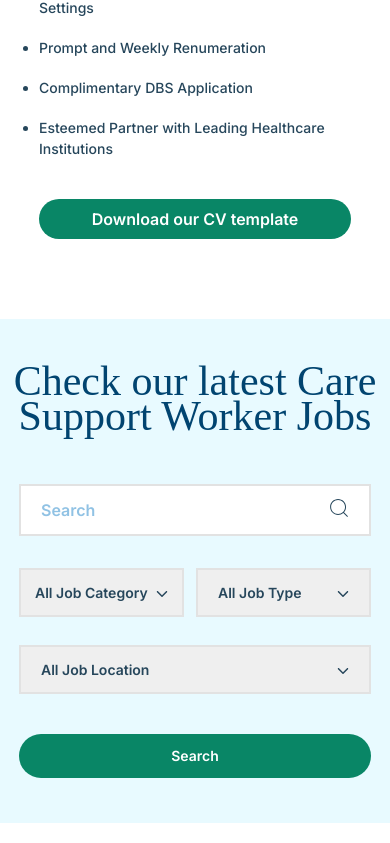
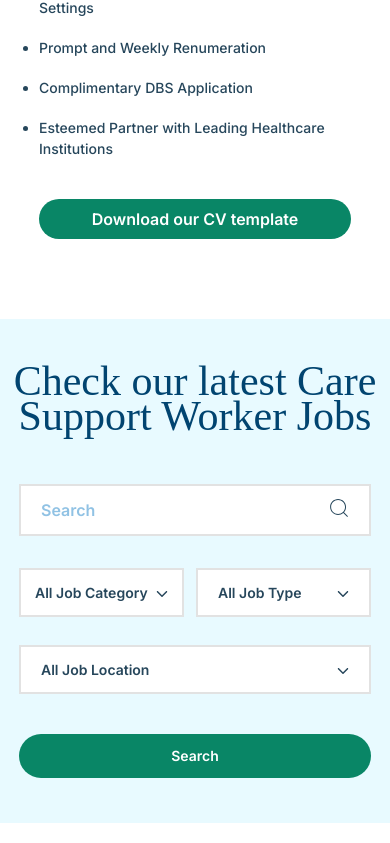
Before and after one commit to Princessayomide53/Fijan, a React (Create React App) app: page /nurses in a window 390 px wide. Shown: the part 2383-3226 px from the top of the page. Built offline with nearby package versions, Linux system fonts and the light colour scheme; a web font is replaced by a local one.

Commit message:
finished the caresupport page

```diff
--- a/src/Routers/Careers/Hero.js
+++ b/src/Routers/Careers/Hero.js
@@ -19,7 +19,7 @@ const Hero = () => {
           <img
             src={employers}
             alt=''
-            className='object-contain w-[20rem] md:w-[42rem] mac:w-[80rem] lg:w-[55rem] mac:h-[30rem] xl:w-[70rem] xl:h-[28rem]'
+            className='object-contain w-[20rem] hidden md:block md:w-[42rem] mac:w-[80rem] lg:w-[55rem] mac:h-[30rem] xl:w-[70rem] xl:h-[28rem]'
           />
           <img
             src={employer}
--- a/src/Routers/Careers/Nurses.js
+++ b/src/Routers/Careers/Nurses.js
@@ -70,7 +70,7 @@ const Nurses = () => {
       <h1 className=' text-center special-font pt-[64px] md:pt-[50px] xl:pt-[75px] mac:px-0 text-3xl md:text-4xl leading-normal lg:leading-[3.85rem] font-normal lg:text-5xl xl:text-7xl mac:text-[3.5rem] text-[#014470] '>
         Our Services
       </h1>
-      <div className='grid grid-cols-1 md:grid-cols-2 md:pb-[1rem] lg:pb-[2.5rem] lg:grid-cols-2 xl:grid-cols-3 gap-y-[50px] md:gap-y-[55px] lg:gap-y-[83px] gap-x-[20px] pt-[50px] md:pt-[46px] hover:bg-white'>
+      <div className='grid grid-cols-1 md:grid-cols-2 md:pb-[1rem] lg:pb-[2.5rem] lg:grid-cols-2 xl:grid-cols-3 gap-y-[50px] md:gap-y-[55px] lg:gap-y-[83px] gap-x-[20px] pt-[30px] pb-[50px] md:pt-[46px] hover:bg-white'>
         {jobs.map((cards) => (
           <div
             key={cards.id}
--- a/src/Routers/HomeCare/Filter.js
+++ b/src/Routers/HomeCare/Filter.js
@@ -4,7 +4,7 @@ import { IoIosArrowDown } from 'react-icons/io';
 
 const Filter = () => {
   return (
-    <section className='my-[2rem] md:mt-[4rem] mb-[2rem] lg:my-[4rem] md:block py-[45px] md:h-[550px] xl:h-[445px] md:py-[60px] bg-[#E8FAFF]'>
+    <section className='my-[2rem] md:mt-[4rem] mb-[1rem] lg:my-[4rem] md:block py-[45px] md:h-[550px] xl:h-[445px] md:py-[60px] bg-[#E8FAFF]'>
       <h2 className='special-font text-[42px] leading-[35px] text-[#014470] text-center font-normal md:text-5xl xl:text-[72px] md:leading-[60px]'>
         Check our latest Care
         <br className='md:hidden' /> Support <br className='hidden md:block' />{' '}
@@ -25,10 +25,10 @@ const Filter = () => {
           <div className='relative hidden md:flex flex-1 xl:flex-none'>
             {' '}
             <select className='py-3 flex-1 xl:flex-none xl:w-[215px] pl-5 appearance-none border-2 border-[#E2E2E2] focus:outline-blue-300 text-[#26465B] text-sm md:text-lg font-semibold leading-normal'>
-              <option className=''>All Job Category</option>
-              <option className=''>Nurses</option>
-              <option className=''>Medical Doctors</option>
-              <option className=''>Care Support Worker</option>
+              <option className='text-[#26465B]'>All Job Category</option>
+              <option className='text-[#26465B]'>Nurses</option>
+              <option className='text-[#26465B]'>Medical Doctors</option>
+              <option className='text-[#26465B]'>Care Support Worker</option>
             </select>
             <IoIosArrowDown className='text-base md:text-xl  text-[#26465B] absolute right-5 top-[18px] z-20' />
           </div>
@@ -37,45 +37,45 @@ const Filter = () => {
         <div className='flex gap-3 md:gap-5 mt-8 xl:mt-0 flex-1 xl:flex-none'>
           <div className='relative flex md:hidden flex-1 xl:flex-none'>
             {' '}
-            <select className='py-3 flex-1 xl:flex-none xl:w-[215px] pl-[14px] md:pl-5 appearance-none border-2 border-[#E2E2E2] focus:outline-blue-300 text-[#26465B] text-sm md:text-lg font-semibold leading-normal'>
-              <option className=''>All Job Category</option>
-              <option className=''>Nurses</option>
-              <option className=''>Medical Doctors</option>
-              <option className=''>Care Support Worker</option>
+            <select className='py-3 flex-1 xl:flex-none xl:w-[215px] pl-[14px] md:pl-5 appearance-none border-2 border-[#E2E2E2] bg-white focus:outline-blue-300 text-[#26465B] text-sm md:text-lg font-semibold leading-normal'>
+              <option className='text-[#26465B]'>All Job Category</option>
+              <option className='text-[#26465B]'>Nurses</option>
+              <option className='text-[#26465B]'>Medical Doctors</option>
+              <option className='text-[#26465B]'>Care Support Worker</option>
             </select>
             <IoIosArrowDown className=' md:text-xl text-base  text-[#26465B] absolute right-[14px] md:right-5 top-[18px] z-20' />
           </div>
           <div className='relative flex flex-1 xl:flex-none'>
             {' '}
-            <select className='py-3 flex-1 xl:flex-none pl-5 w-[175px] border-2 appearance-none border-[#E2E2E2] focus:outline-blue-300 text-[#26465B] text-sm md:text-lg font-semibold leading-normal'>
+            <select className='py-3 flex-1 xl:flex-none pl-5 w-[175px] border-2 appearance-none border-[#E2E2E2] focus:outline-blue-300 bg-white text-[#26465B] text-sm md:text-lg font-semibold leading-normal'>
               <option>All Job Type</option>
-              <option className=''>Nurses</option>
-              <option className=''>Medical Doctors</option>
-              <option className=''>Care Support Worker</option>
+              <option className='text-[#26465B]'>Full Time</option>
+              <option className='text-[#26465B]'>Per Time</option>
+              <option className='text-[#26465B]'>Contract</option>
             </select>
             <IoIosArrowDown className='text-base md:text-xl text-[#26465B] absolute right-5 top-[18px] z-20' />
           </div>
 
           <div className='relative hidden md:flex flex-1 xl:flex-none'>
             {' '}
-            <select className='py-3 xl:flex-none flex-1 xl:w-[210px] pl-5 border-2 appearance-none border-[#E2E2E2] focus:outline-blue-300 text-[#26465B] text-sm md:text-lg font-semibold leading-normal'>
+            <select className='py-3 xl:flex-none flex-1 xl:w-[210px] pl-5 border-2 appearance-none bg-white border-[#E2E2E2] focus:outline-blue-300 text-[#26465B] text-sm md:text-lg font-semibold leading-normal'>
               <option>All Job Location</option>
-              <option className=''>Toronto</option>
-              <option className=''>Florida</option>
-              <option className=''>New York</option>
-              <option className=''>LA</option>
+              <option className='text-[#26465B]'>Toronto</option>
+              <option className='text-[#26465B]'>Florida</option>
+              <option className='text-[#26465B]'>New York</option>
+              <option className='text-[#26465B]'>LA</option>
             </select>
             <IoIosArrowDown className='text-base md:text-xl text-[#26465B] absolute right-5 top-[18px] z-20' />
           </div>
         </div>
         <div className='relative mt-7 md:hidden flex flex-1 xl:flex-none'>
           {' '}
-          <select className='py-3 xl:flex-none flex-1 xl:w-[210px] pl-5 border-2 appearance-none border-[#E2E2E2] focus:outline-blue-300 text-[#26465B] text-sm md:text-lg font-semibold leading-normal'>
+          <select className='py-3 xl:flex-none flex-1 xl:w-[210px] pl-5 border-2 appearance-none bg-white border-[#E2E2E2] focus:outline-blue-300 text-[#26465B] text-sm md:text-lg font-semibold leading-normal'>
             <option>All Job Location</option>
-            <option className=''>Toronto</option>
-            <option className=''>Florida</option>
-            <option className=''>New York</option>
-            <option className=''>LA</option>
+            <option className='text-[#26465B]'>London</option>
+            <option className='text-[#26465B]'>Milton Keynes</option>
+            <option className='text-[#26465B]'>Northampton </option>
+            {/* <option className='text-[#26465B]'>LA</option> */}
           </select>
           <IoIosArrowDown className='text-base md:text-xl text-[#26465B] absolute right-5 top-[18px] z-20' />
         </div>
--- a/src/Routers/HomeCare/Services.js
+++ b/src/Routers/HomeCare/Services.js
@@ -48,7 +48,6 @@ const Services = () => {
             <h5 className='text-[#014470] font-semibold text-[26px] text-center md:text-left leading-[40px] md:text-lg lg:text-[22px] xl:text-[32px] md:leading-[30px]'>
               Join us Today and Unveil your Future
             </h5>
-
             <p className='lg:py-[24px] flex justify-self-center pt-[48px] pb-[32px] font-medium leading-[30px] md:py-[18px] mac:py-[30px] text-[#26465B] w-[20.5rem] iphone:w-[22rem] mx-auto md:mx-0 lg:w-full md:text-[12px] text-[14px] lg:text-sm xl:text-base mac:text-lg md:font-normal md:leading-[20px] lg:leading-[30px]'>
               When you feel prepared, apprise us of a suitable
               <br className='hidden md:block' /> rendezvous to connect with one
@@ -57,15 +56,13 @@ const Services = () => {
               healthcare. Commence <br className='hidden md:block' />
               your journey by clicking the “Register Today” button.
             </p>
-
-            <HashRouterLink smooth to='#section1'>
-              {' '}
-              <div className='flex'>
-                <button className='flex-grow md:flex-grow-0 px-5 xl:px-7 py-2 md:text-sm lg:text-base rounded-full bg-[#098666] text-white'>
-                  Register Now
-                </button>
-              </div>
-            </HashRouterLink>
+            {/* <HashRouterLink smooth to='#section1'> */}{' '}
+            <div className='flex'>
+              <button className='flex-grow md:flex-grow-0 px-5 xl:px-7 py-2 md:text-sm lg:text-base rounded-full bg-[#098666] text-white'>
+                Register Now
+              </button>
+            </div>
+            {/* </HashRouterLink> */}
             {/* <HashRouterLink smooth to='#section1'> */}
           </div>
           <img
```
Also changed, not shown: src/Routers/Mental Care/Services.js (+7 -7 lines).
